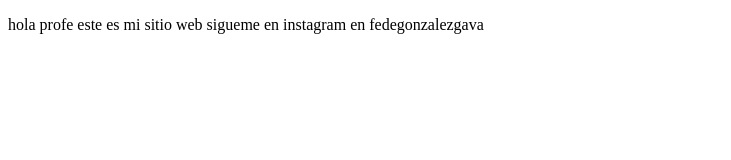
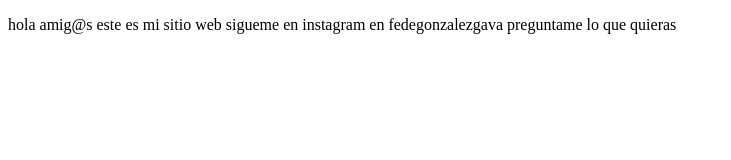
Before and after one commit to FedeGava/proyectoDemoCursoPrework, a plain HTML site: page index.html in a window 1280 px wide. Shown: the whole page, without its empty margins (0-731 px from the left). Drawn offline with Linux system fonts and the light colour scheme.

Commit message:
cambios agregamos

```diff
--- a/index.html
+++ b/index.html
@@ -10,8 +10,8 @@
 </head>
 <body>
     <p>
-        hola profe este es mi sitio web
-        sigueme en instagram en fedegonzalezgava
+        hola amig@s este es mi sitio web
+        sigueme en instagram en fedegonzalezgava preguntame lo que quieras
 </p>
 
 </body>
```
